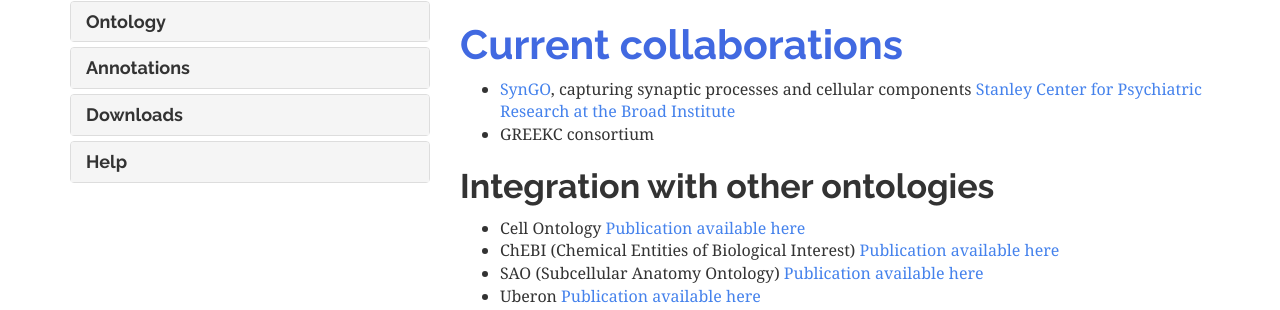
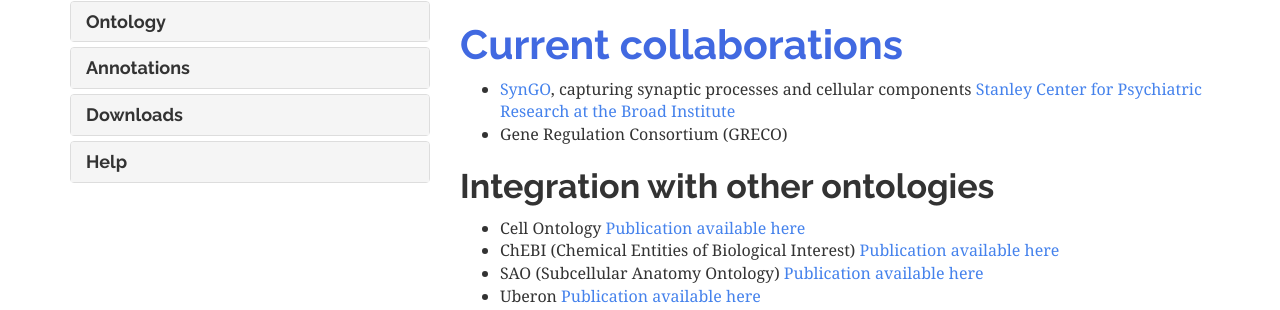
Before and after one commit to geneontology/geneontology.github.io, a Jekyll site: the page built from _docs/collaborations.md, in a window 1280 px wide and 900 px high. Shown: the part 156-466 px from the top of the window. Built offline with Jekyll 4.4.1, drawn with Linux system fonts in a browser that asks for light colours; nearby versions of some CDN libraries.

Commit message:
Update collaborations.md

```diff
--- a/_docs/collaborations.md
+++ b/_docs/collaborations.md
@@ -6,7 +6,7 @@
 
 # Current collaborations
 + [SynGO](http://geneontology.org/page/syngo-synapse-biology), capturing synaptic processes and cellular components [Stanley Center for Psychiatric Research at the Broad Institute](https://www.broadinstitute.org/stanley")
-+ GREEKC consortium
++ Gene Regulation Consortium (GRECO)
 
 ## Integration with other ontologies
 + Cell Ontology [Publication available here](https://www.ncbi.nlm.nih.gov/pubmed/27377652){:target="blank"}
```
